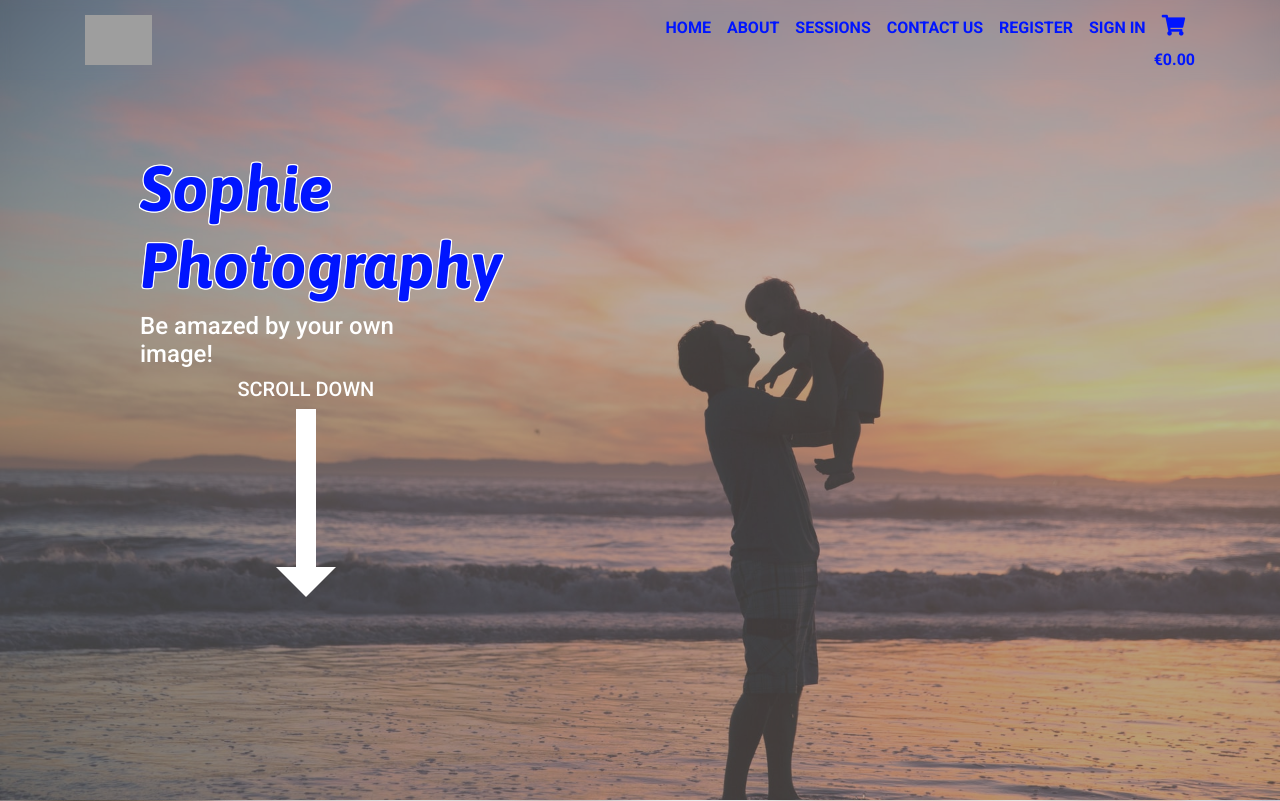
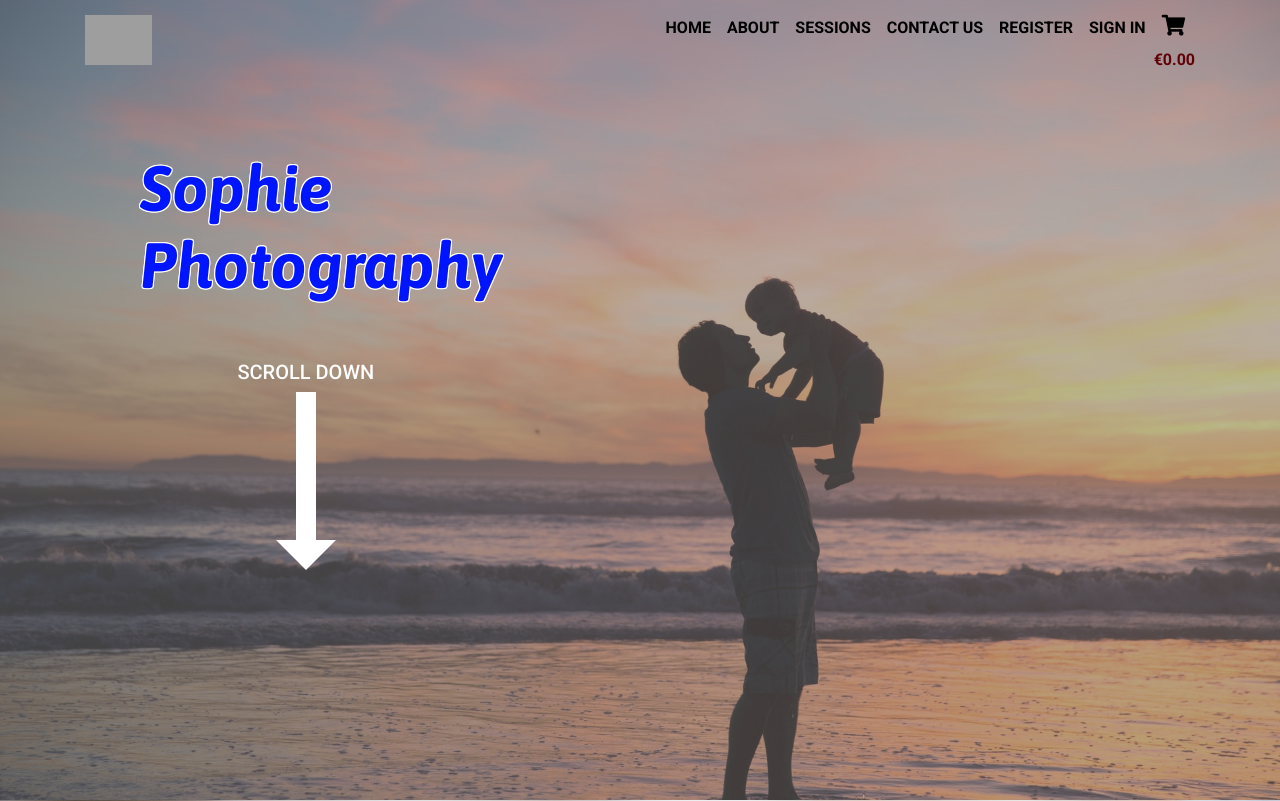
Before and after one commit to fabiodearaujo/sophie-photography-mp4, a Django app: page / in a window 1280 px wide. Shown: the top 801 px of the page. Run offline with Django 3.2, Linux system fonts and the light colour scheme; some libraries are stand-ins or nearby versions; grey boxes are pictures that could not be loaded.

Commit message:
Updated hero page

```diff
--- a/home/templates/home/index.html
+++ b/home/templates/home/index.html
@@ -9,8 +9,7 @@
             <div class="row">
                 <div class="hero-call col-lg-4">
                     <h1 class="text-blue-outlined">Sophie Photography</h1>
-                    <h4 class="text-white">Be amazed by your own image!</h4>
-                    <h5 class="text-white text-center parallax-scroll">SCROLL DOWN</h5>
+                    <h5 class="text-white text-center pt-5 parallax-scroll">SCROLL DOWN</h5>
                     <div class="line parallax-line" ></div>
                 </div>
             </div>
@@ -20,13 +19,13 @@
 <section id="about-testm">
     <div id="about">
         <div class="about-container overlay-dark">
-            <div class="about-main text-center pt-3 text-blue-outlined glassify">
+            <div class="about-main text-center pt-3 text-black-outlined glassify">
                 <h3 class="font-weight-bold">What do we do?</h3>
                 <p class="text-center font-weight-bold px-5">Our team is specialized in Family, Pregnancy, Newborn and Children pictures at the studio or at any location
                     choosen by you. We have the tools and creativity to register your moment for life. Check what our customers have to say about us:
                 </p>
             </div>
-            <div class="about-testimonial text-center pt-3 text-blue-outlined glassify">
+            <div class="about-testimonial text-center pt-3 text-black-outlined glassify">
                 <h2 class="pb-3 font-weight-bold">TESTIMONIALS</h2>
                 <div id="carouselExampleSlidesOnly" class="carousel slide" data-ride="carousel">
                     <div class="carousel-inner font-italic">
@@ -62,7 +61,7 @@
     <div class="full-screen" id="packages">
         <div class="container text-center glassify" id="choose-package-call">
             <h1 class="text-blue-outlined pt-5">Choose your Package</h1>
-            <h1 class="text-blue-outlined pb-5">and come visit us!</h1>
+            <h1 class="text-blue-outlined pb-5">and come to visit us!</h1>
           </div>
         <div class="container btn-container justify-content-center">
             <a href="{% url 'products' %}?sort=category&direction=desc" class="btn btn-lg btn-primary text-center text-white font-weight-bold px-5">
--- a/sophie_photo/settings.py
+++ b/sophie_photo/settings.py
@@ -76,6 +76,9 @@ ROOT_URLCONF = 'sophie_photo.urls'
 
 CRISPY_TEMPLATE_PACK = 'bootstrap4'
 CRISPY_ALLOWED_TEMPLATE_PACKS = 'bootstrap4'
+
+# Default primary key field type
+DEFAULT_AUTO_FIELD = 'django.db.models.BigAutoField'
 
 TEMPLATES = [
     {
--- a/static/css/base.css
+++ b/static/css/base.css
@@ -66,33 +66,33 @@ nav {
 .nav-item a {
     font-family: 'Roboto', sans-serif !important;
     font-weight: 700 !important;
-    color:#0015FF !important;
+    color:#000000 !important;
 }
 
 .nav-item a:hover {
     font-size: 1.05em;
-    background-color: #bbdfeb;
-    border-radius: 50px;
+    background-color: #392b52;
+    border-radius: 10px;
 }
 
 
 .empty-trolley {
     font-size: 1.3em;
-    color: #0015FF !important;
+    color: #000000 !important;
 }
 
 .loaded-trolley {
     font-size: 1.6em;
-    color:#3e048a !important;
+    color:#08014a !important;
 }
 
 
 .empty-trolley-value {
-    color: #0015FF !important;
+    color: #610005 !important;
 }
 
 .loaded-trolley-value {
-    color:#3e048a !important;
+    color:#3f0191 !important;
 }
 
 .manage-link {
--- a/templates/base.html
+++ b/templates/base.html
@@ -37,20 +37,20 @@
                                     <a class="nav-link" href="{% url 'home' %}">HOME</a>
                                 </li>
                                 <li class="nav-item">
-                                    <a class="nav-link text-blue" href="#about">ABOUT</a>
+                                    <a class="nav-link text-black" href="#about">ABOUT</a>
                                 </li>
                                 <li class="nav-item">
-                                    <a class="nav-link text-blue" href="{% url 'products' %}?sort=category&direction=desc">SESSIONS</a>
+                                    <a class="nav-link text-black" href="{% url 'products' %}?sort=category&direction=desc">SESSIONS</a>
                                 </li>
                                 <li class="nav-item">
-                                    <a class="nav-link text-blue" href="{% url 'contact_us' %}">CONTACT US</a>
+                                    <a class="nav-link text-black" href="{% url 'contact_us' %}">CONTACT US</a>
                                 </li>
                                 {% if request.user.is_authenticated %}
                                     <li class="nav-item">
-                                        <a href="{% url 'profile' %}" class="nav-link text-blue">MY PROFILE</a>
+                                        <a href="{% url 'profile' %}" class="nav-link text-black">MY PROFILE</a>
                                     </li>
                                     <li class="nav-item">
-                                        <a href="{% url 'account_logout' %}" class="nav-link text-blue">SIGN OUT</a>
+                                        <a href="{% url 'account_logout' %}" class="nav-link text-black">SIGN OUT</a>
                                     </li>
                                     {% if request.user.is_superuser %}
                                         <li class="nav-item">
```
Also changed, not shown: contact/views.py (+4 -4 lines).
